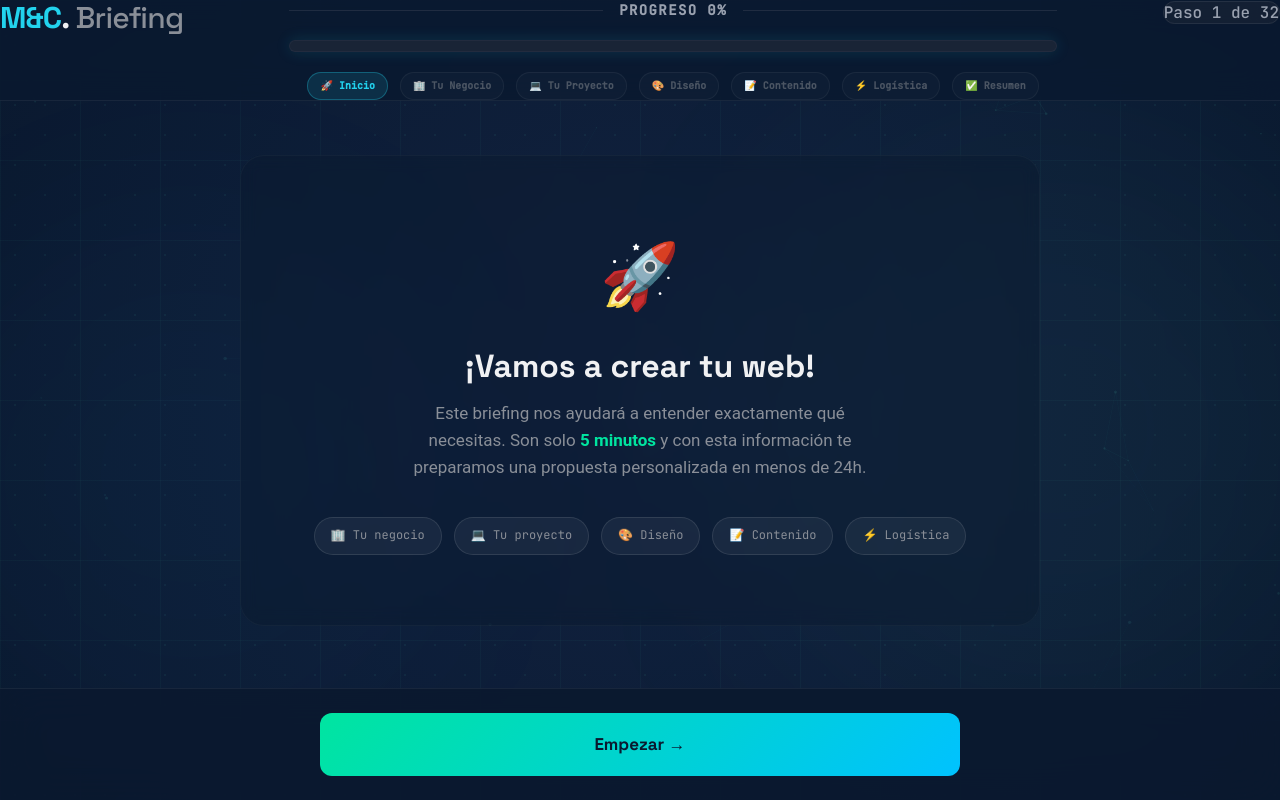
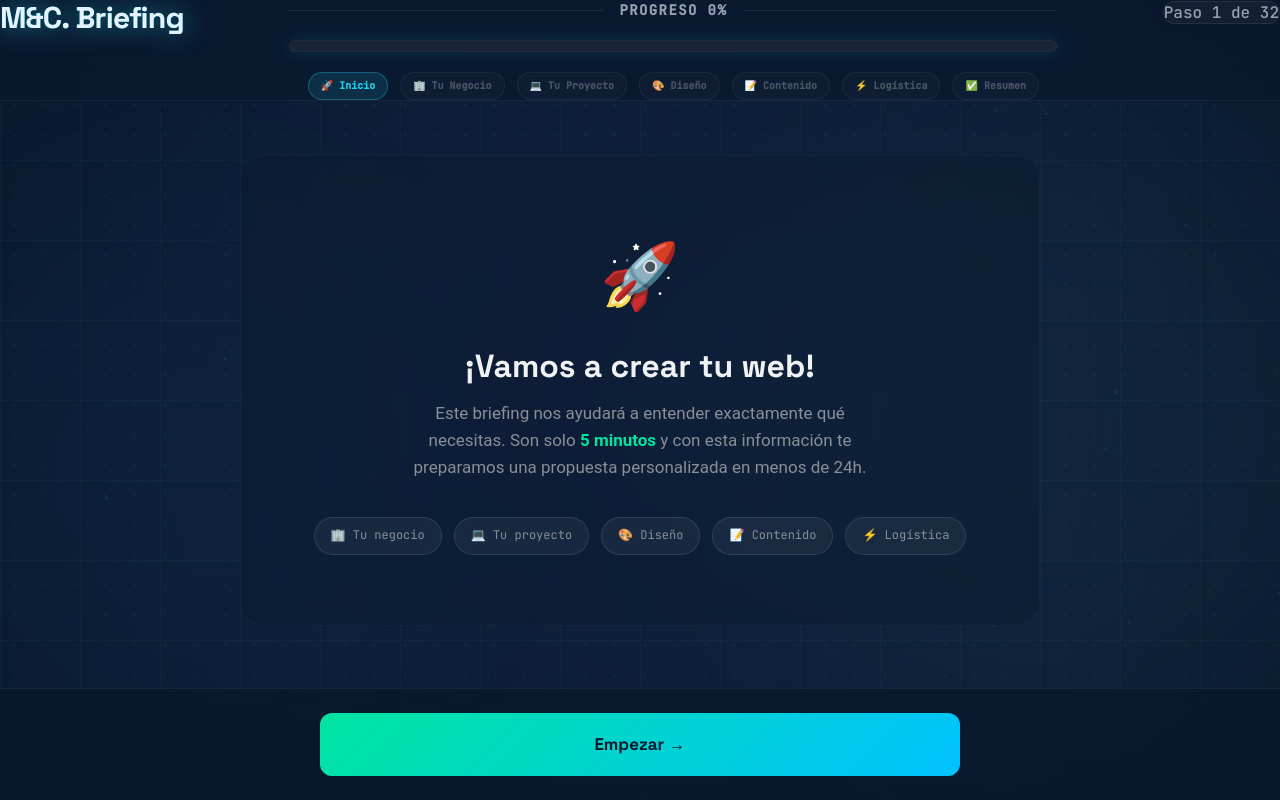
Before and after one commit to markusx5622/mc-websolutions-v2, a Next.js app: page /briefing in a window 1280 px wide. Built offline with nearby package versions, Linux system fonts and the light colour scheme.

Commit message:
✨ UI Magic: Upgraded 'M&C. Briefing' logo with spectacular neon gradient and interactive glow effect

```diff
--- a/src/app/briefing/page.tsx
+++ b/src/app/briefing/page.tsx
@@ -697,8 +697,8 @@ export default function BriefingPage() {
 
         {/* Left: Logo (Vertically aligned with Row 1) */}
         <div className="flex-shrink-0 mt-2">
-          <a href="/" className="text-2xl md:text-3xl font-bold tracking-tight whitespace-nowrap hover:opacity-80 transition-opacity" style={{ color: "#f0f1f3", textDecoration: "none", fontFamily: "var(--font-space-grotesk)" }}>
-            <span style={{ color: "#22d3ee" }}>M&C</span>. <span style={{ color: "#8a8f98", fontWeight: 500 }}>Briefing</span>
+          <a href="/" className="text-2xl md:text-3xl font-extrabold tracking-tight bg-gradient-to-r from-cyan-400 via-emerald-400 to-cyan-400 bg-clip-text text-transparent drop-shadow-[0_0_12px_rgba(34,211,238,0.5)] hover:drop-shadow-[0_0_25px_rgba(34,211,238,0.9)] hover:scale-105 transition-all duration-300 cursor-pointer select-none" style={{ textDecoration: "none", fontFamily: "var(--font-space-grotesk)" }}>
+            M&C. Briefing
           </a>
         </div>
 
```
